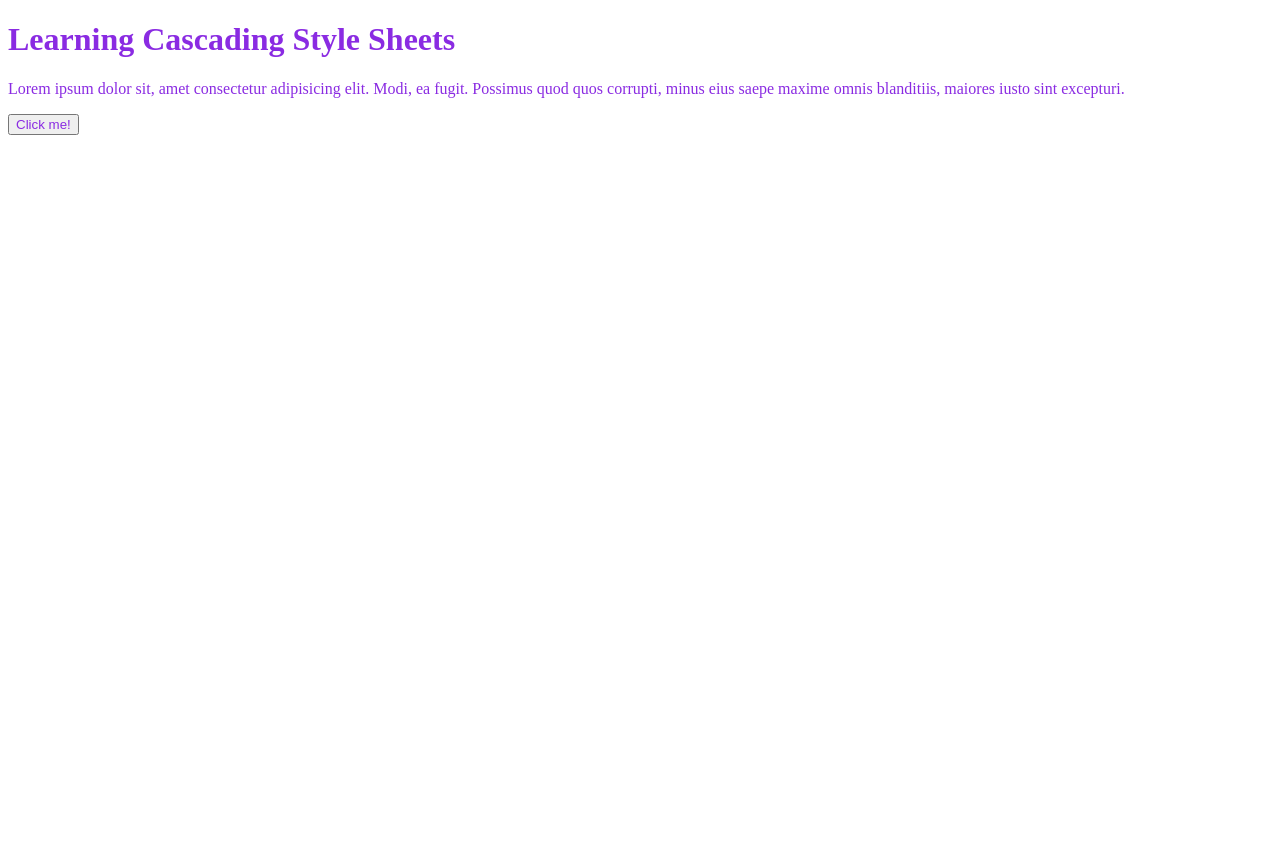
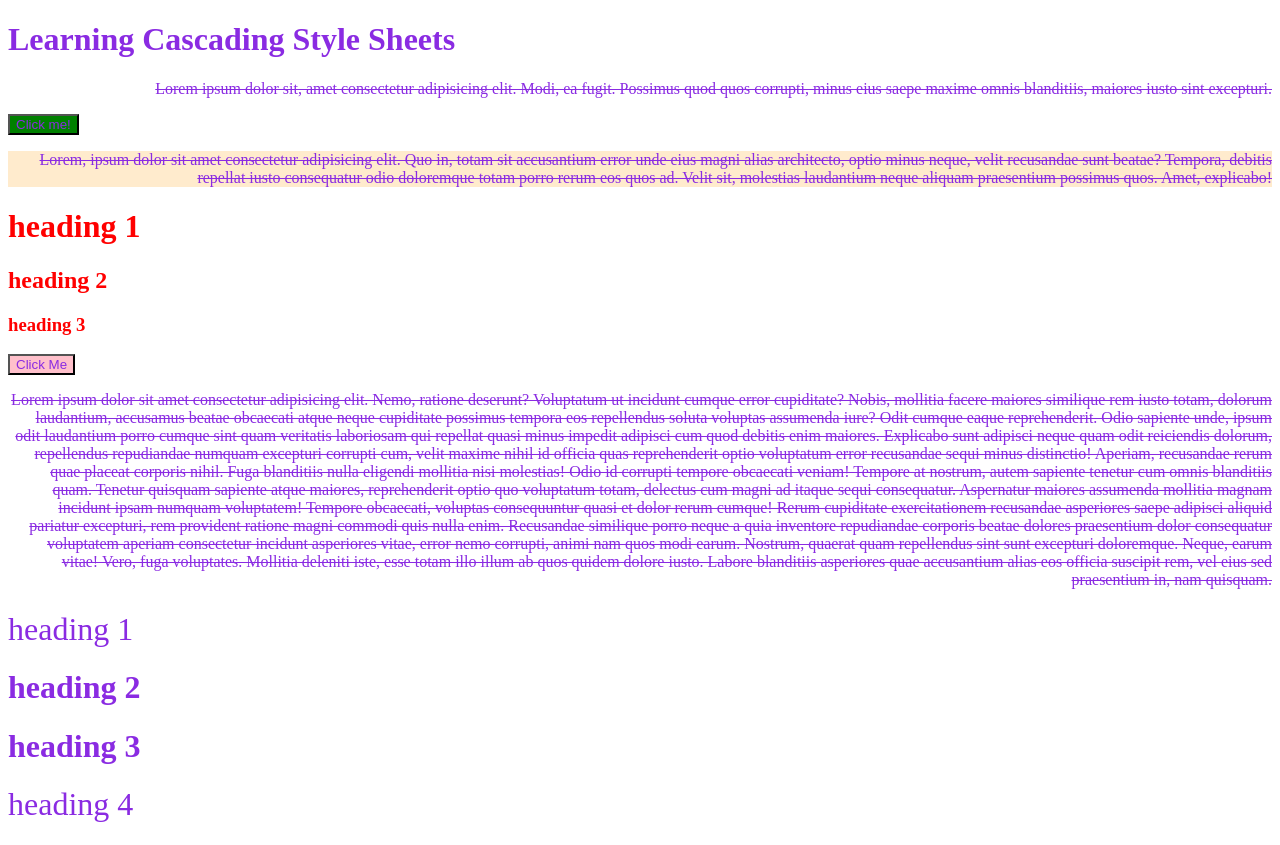
Before and after one commit to Saksham82/WEB-D, a plain HTML site: page learningCSS/index.html in a window 1280 px wide. Before the commit the page ends 800 px from the top, so only its background shows below. Drawn offline with Linux system fonts and the light colour scheme.

Commit message:
css day2

```diff
--- a/learningCSS/index.html
+++ b/learningCSS/index.html
@@ -15,5 +15,64 @@
     </p>
 
     <button>Click me!</button>
+
+    <!-- practice set -->
+    <div id="box">
+      <p>
+        Lorem, ipsum dolor sit amet consectetur adipisicing elit. Quo in, totam
+        sit accusantium error unde eius magni alias architecto, optio minus
+        neque, velit recusandae sunt beatae? Tempora, debitis repellat iusto
+        consequatur odio doloremque totam porro rerum eos quos ad. Velit sit,
+        molestias laudantium neque aliquam praesentium possimus quos. Amet,
+        explicabo!
+      </p>
+    </div>
+
+    <h1 class="heading">heading 1</h1>
+    <h2 class="heading">heading 2</h2>
+    <h3 class="heading">heading 3</h3>
+
+    <button style="background-color: pink">Click Me</button>
+
+    <!-- <style>
+      /* button {
+        background-color: blue;
+      }
+    </style> */ -->
+
+    <p>
+      Lorem ipsum dolor sit amet consectetur adipisicing elit. Nemo, ratione
+      deserunt? Voluptatum ut incidunt cumque error cupiditate? Nobis, mollitia
+      facere maiores similique rem iusto totam, dolorum laudantium, accusamus
+      beatae obcaecati atque neque cupiditate possimus tempora eos repellendus
+      soluta voluptas assumenda iure? Odit cumque eaque reprehenderit. Odio
+      sapiente unde, ipsum odit laudantium porro cumque sint quam veritatis
+      laboriosam qui repellat quasi minus impedit adipisci cum quod debitis enim
+      maiores. Explicabo sunt adipisci neque quam odit reiciendis dolorum,
+      repellendus repudiandae numquam excepturi corrupti cum, velit maxime nihil
+      id officia quas reprehenderit optio voluptatum error recusandae sequi
+      minus distinctio! Aperiam, recusandae rerum quae placeat corporis nihil.
+      Fuga blanditiis nulla eligendi mollitia nisi molestias! Odio id corrupti
+      tempore obcaecati veniam! Tempore at nostrum, autem sapiente tenetur cum
+      omnis blanditiis quam. Tenetur quisquam sapiente atque maiores,
+      reprehenderit optio quo voluptatum totam, delectus cum magni ad itaque
+      sequi consequatur. Aspernatur maiores assumenda mollitia magnam incidunt
+      ipsam numquam voluptatem! Tempore obcaecati, voluptas consequuntur quasi
+      et dolor rerum cumque! Rerum cupiditate exercitationem recusandae
+      asperiores saepe adipisci aliquid pariatur excepturi, rem provident
+      ratione magni commodi quis nulla enim. Recusandae similique porro neque a
+      quia inventore repudiandae corporis beatae dolores praesentium dolor
+      consequatur voluptatem aperiam consectetur incidunt asperiores vitae,
+      error nemo corrupti, animi nam quos modi earum. Nostrum, quaerat quam
+      repellendus sint sunt excepturi doloremque. Neque, earum vitae! Vero, fuga
+      voluptates. Mollitia deleniti iste, esse totam illo illum ab quos quidem
+      dolore iusto. Labore blanditiis asperiores quae accusantium alias eos
+      officia suscipit rem, vel eius sed praesentium in, nam quisquam.
+    </p>
+
+    <h1 id="h1">heading 1</h1>
+    <h1 id="h2">heading 2</h1>
+    <h1 id="h3">heading 3</h1>
+    <h1 id="h4">heading 4</h1>
   </body>
 </html>
--- a/learningCSS/style.css
+++ b/learningCSS/style.css
@@ -14,3 +14,36 @@ body {
 * {
     color: blueviolet;
 }
+
+#box {
+    background-color:blanchedalmond;
+}
+
+.heading {
+    color: red;
+}
+
+button {
+    background-color: green;
+}
+
+p {
+    text-align: right;
+    text-decoration: line-through;
+}
+
+#h1 {
+    font-weight: normal;
+}
+
+#h2 {
+    font-weight: bold;
+}
+
+#h3 {
+    font-weight: bolder;
+}
+
+#h4 {
+    font-weight: lighter;
+}
```
